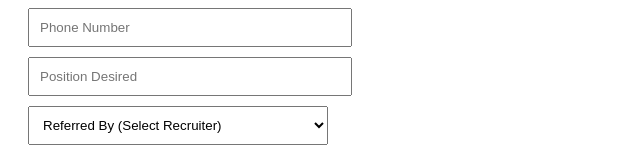
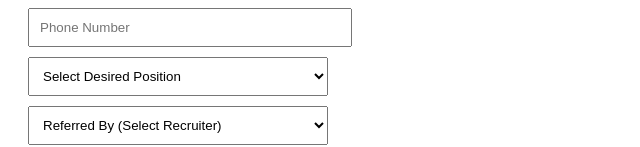
Before and after one commit to xlporewebapp/xplore-suite, a plain HTML site: page hiring-app/index.html in a window 1280 px wide. Shown: the part 250-397 px from the top of the page, without its empty margins (0-640 px from the left). Drawn offline with nearby package versions, Linux system fonts and the light colour scheme.

Commit message:
Update index.html

```diff
--- a/hiring-app/index.html
+++ b/hiring-app/index.html
@@ -1,4 +1,4 @@
-<!DOCTYPE html>
+ <!DOCTYPE html>
 <html lang="en">
 <head>
   <meta charset="UTF-8" />
@@ -19,7 +19,13 @@
       <input type="text" placeholder="Full Name" id="fullName" required />
       <input type="email" placeholder="Email Address" id="email" required />
       <input type="text" placeholder="Phone Number" id="phone" required />
-      <input type="text" placeholder="Position Desired" id="position" required />
+      <select id="position" required>
+      <option disabled selected>Select Desired Position</option>
+      <option value="Front Sale Agent">Front Sale Agent</option>
+      <option value="Upsell Agent">Upsell Agent</option>
+      <option value="Recruiter">Recruiter</option>
+      <option value="Manager">Manager</option>
+      </select>
 
       <select id="referredBy">
         <option disabled selected>Referred By (Select Recruiter)</option>
```
